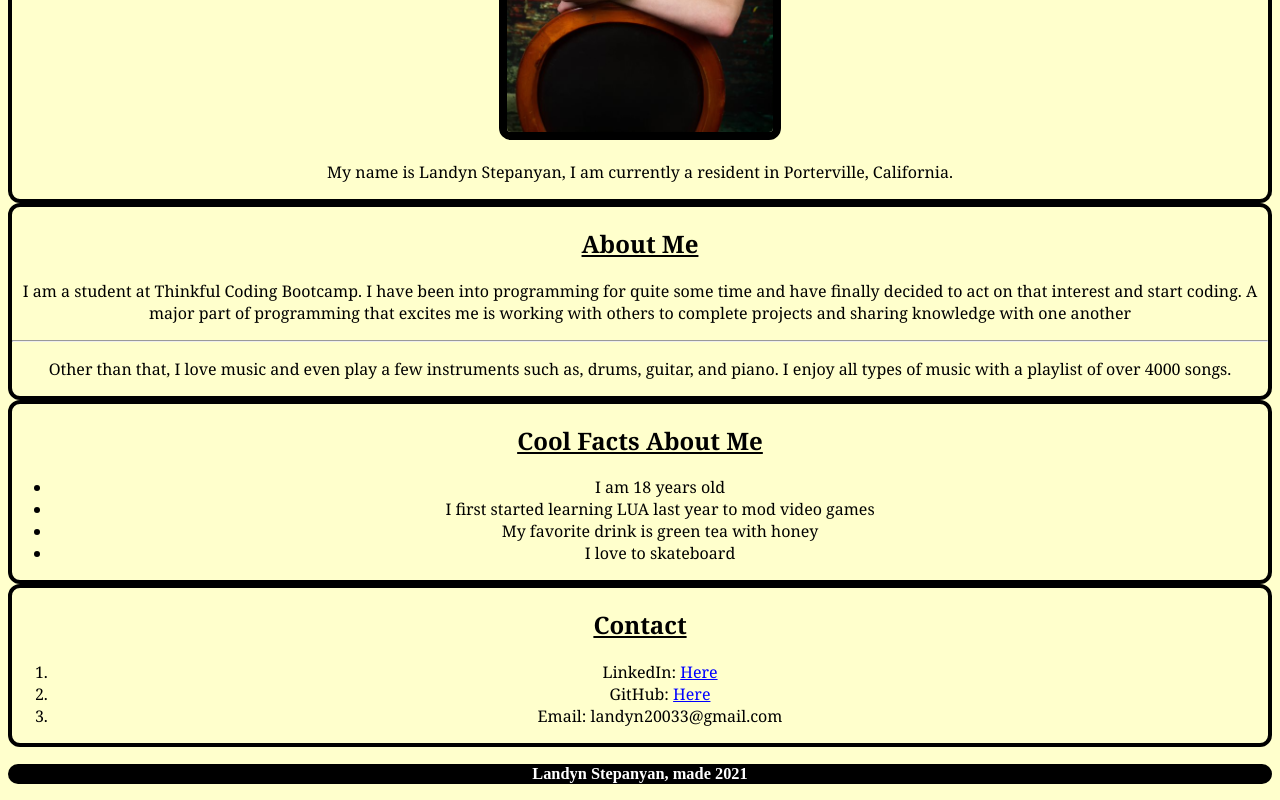
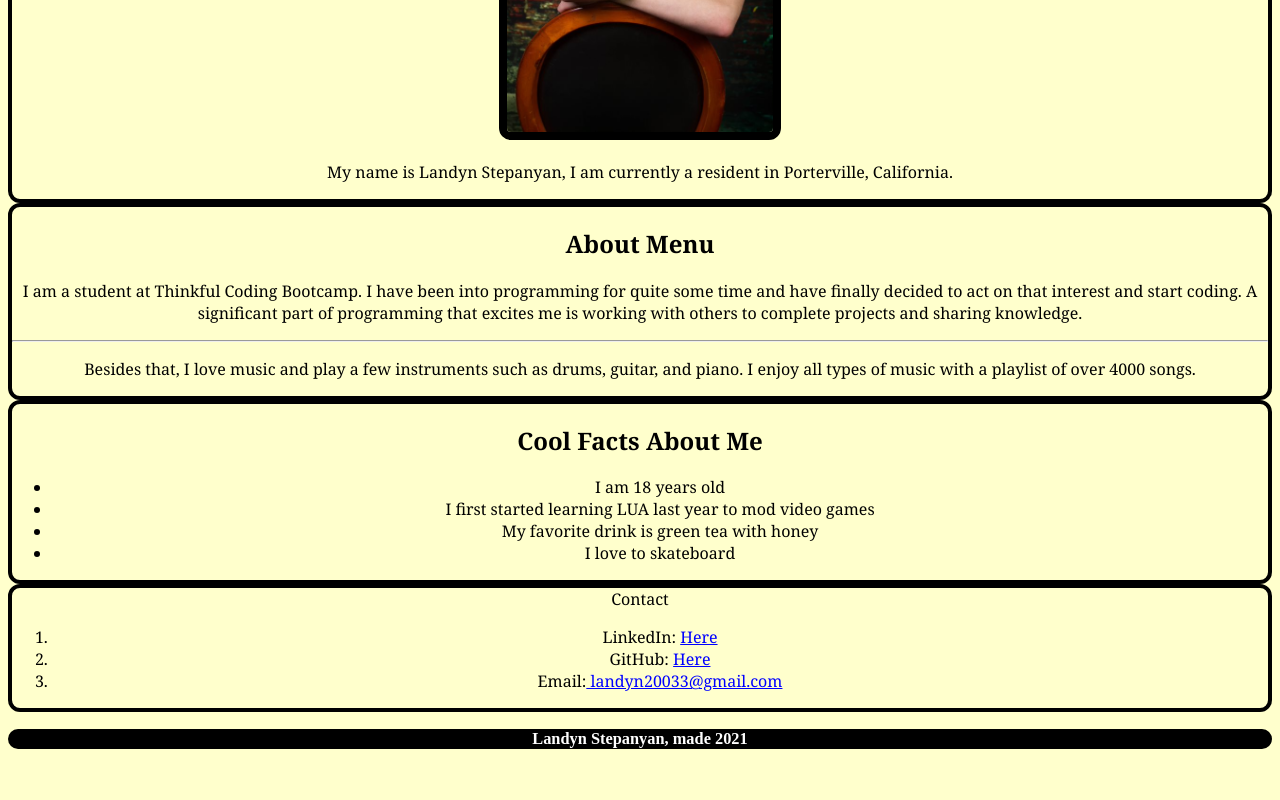
Before and after one commit to LandynNorton2003/web-portfolio, a plain HTML site: page index.html in a window 1280 px wide. Shown: the part 565-1365 px from the top of the page. After the commit the page ends 1330 px from the top, so only its background shows below. Drawn offline with Linux system fonts and the light colour scheme.

Commit message:
Update index.html

```diff
--- a/index.html
+++ b/index.html
@@ -1,5 +1,5 @@
 <!DOCTYPE html>
-<html>
+<html lang="en">
   <head>
     <meta charset="utf-8">
     <meta name="viewport" content="width=device-width">
@@ -17,22 +17,22 @@
      <article>
       <!-- Introduction Section -->
        <div class="intro-section">
-          <h2><u>Introduction</u></h2>
-          <img src="images/webphoto.jpg" height="400px" alt="me" class="photo-of-me">
+          <h2>Introduction</h2>
+          <img src="images/webphoto.jpg" height="400" alt="me" class="photo-of-me">
           <p>My name is Landyn Stepanyan, I am currently a resident in Porterville, California. </p>
 
 
         </div>
         <!-- About me section -->
         <div class="info-section">
-          <h2><u>About Me</u></h2>
-         <p class="about-me">I am a student at Thinkful Coding Bootcamp. I have been into programming for quite some time and have finally decided to act on that interest and start coding. A major part of programming that excites me is working with others to complete projects and sharing knowledge with one another</p>
+          <h2>About Menu</h2>
+         <p class="about-me">I am a student at Thinkful Coding Bootcamp. I have been into programming for quite some time and have finally decided to act on that interest and start coding. A significant part of programming that excites me is working with others to complete projects and sharing knowledge.</p>
          <hr>
-         <p>Other than that, I love music and even play a few instruments such as, drums, guitar, and piano. I enjoy all types of music with a playlist of over 4000 songs.</p>
+         <p>Besides that, I love music and play a few instruments such as drums, guitar, and piano. I enjoy all types of music with a playlist of over 4000 songs.</p>
 
        </div>
        <div class="cool-facts">
-        <h2><u>Cool Facts About Me</u></h2>
+        <h2>Cool Facts About Me</h2>
         <ul>
           <li> I am 18 years old </li>
           <li> I first started learning LUA last year to mod video games</li>
@@ -42,11 +42,11 @@
        </div>
       <!-- Contact Section-->
        <div class="contact">
-          <h2><u>Contact</u></h2>
+          <h2<u>Contact</h2>
           <ol>
             <li>LinkedIn: <a href="https://www.linkedin.com/in/landyn-norton-8bb555218/">Here</a></li>
             <li>GitHub: <a href="https://github.com/LandynNorton2003">Here</a></li>
-           <li>Email: landyn20033@gmail.com</li>
+           <li>Email:<a href="mailto: landyn20033@gmail.com"> landyn20033@gmail.com</a></li>
           </ol>
        </div>
       </article>
```
